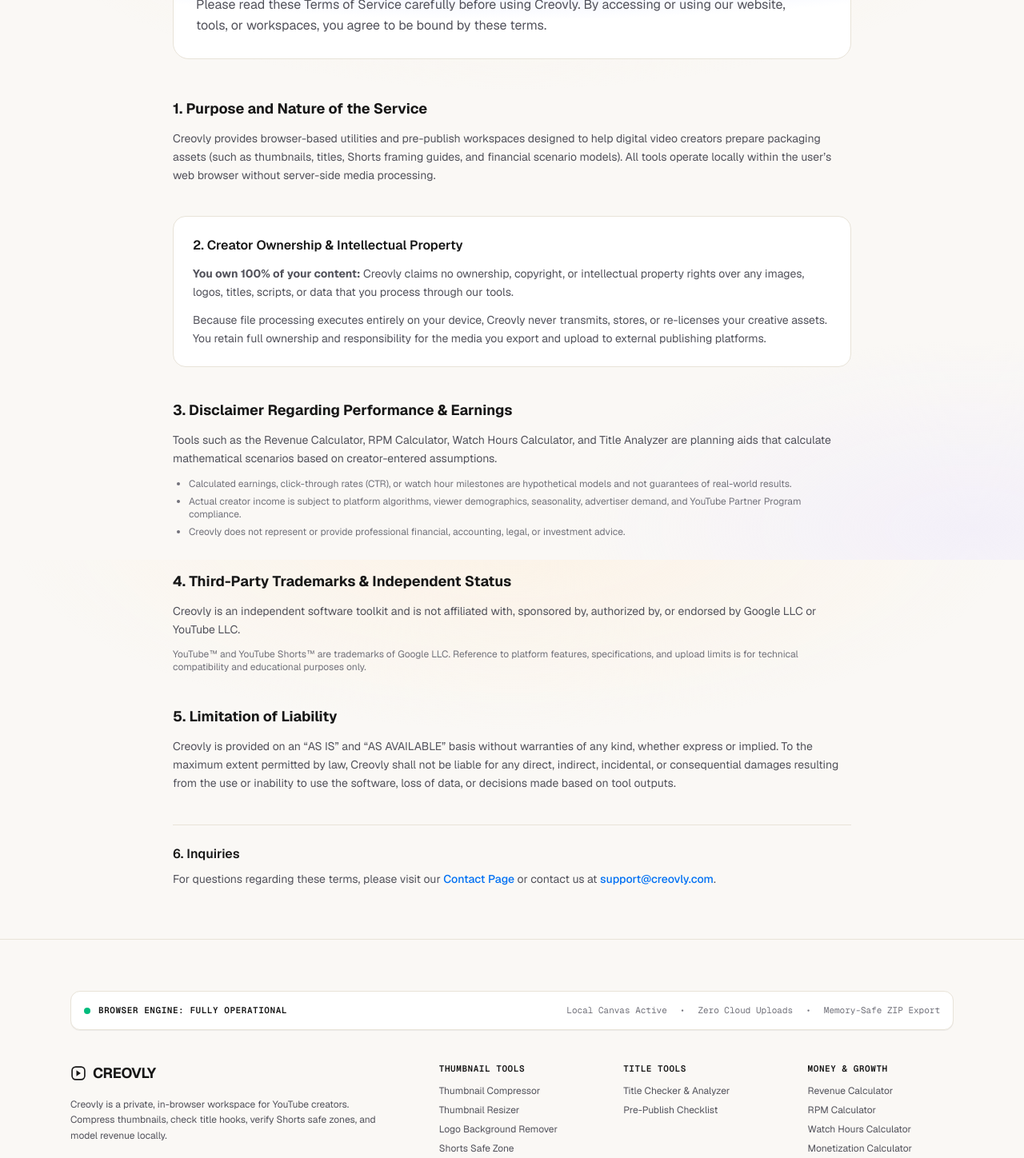
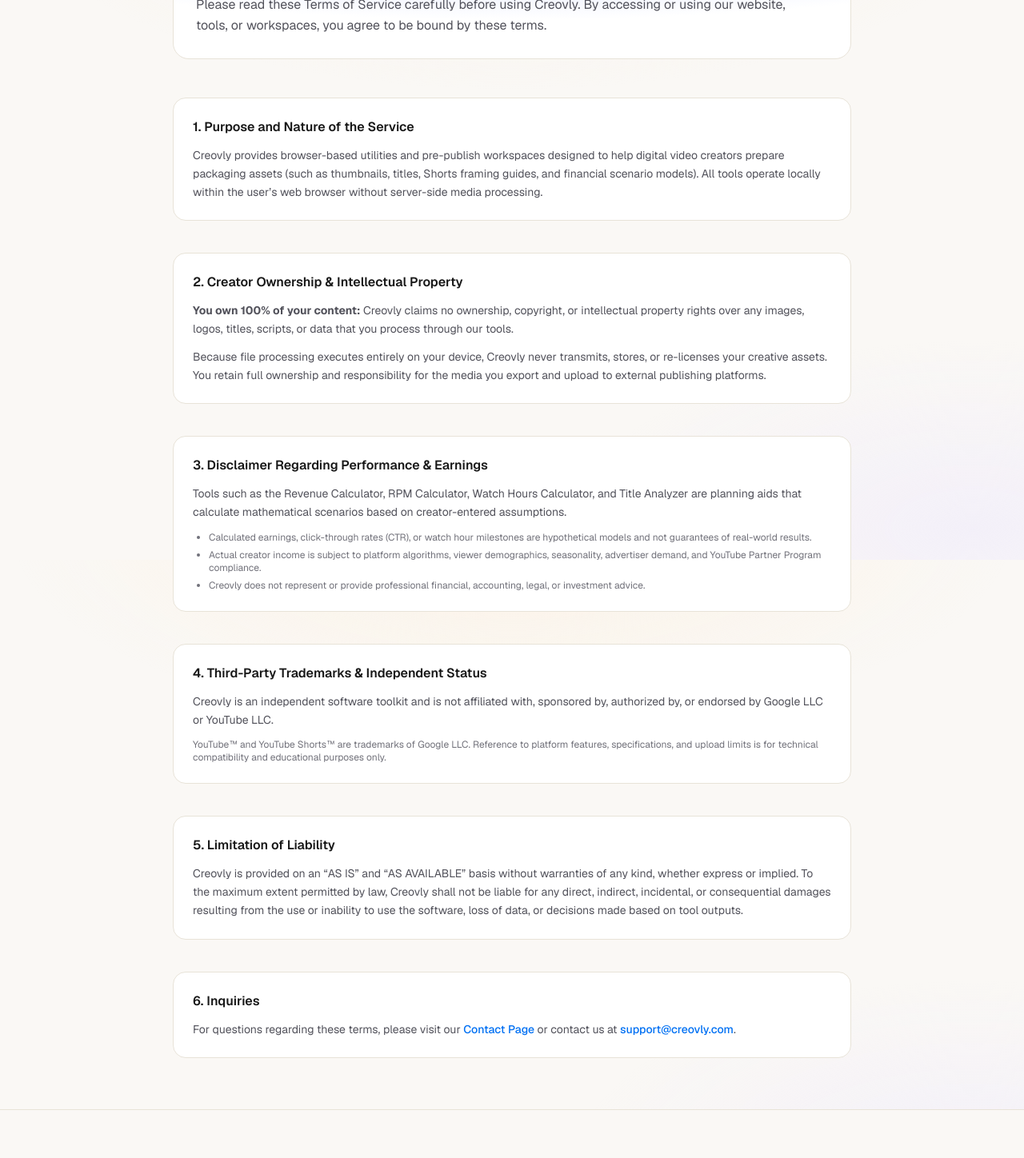
Before and after one commit to rushianandgaonkar/Creovly, a Next.js app: page /terms in a window 1280 px wide. Shown: the part 900-2348 px from the top of the page at 80% size. Built offline with nearby package versions, Linux system fonts and the light colour scheme.

Commit message:
style(legal): apply consistent bordered cards across 6 sections

```diff
--- a/app/terms/page.tsx
+++ b/app/terms/page.tsx
@@ -40,8 +40,8 @@ export default function TermsPage() {
 
       <div className="space-y-10 text-sm text-[var(--text-body)] leading-relaxed">
         {/* Purpose */}
-        <section className="space-y-3">
-          <h2 className="text-lg font-bold text-[var(--text-ink)]">
+        <section className="p-6 rounded-2xl border border-[var(--border-hairline)] bg-[var(--bg-canvas-elevated)] space-y-3">
+          <h2 className="text-base font-semibold text-[var(--text-ink)]">
             1. Purpose and Nature of the Service
           </h2>
           <p>
@@ -63,8 +63,8 @@ export default function TermsPage() {
         </section>
 
         {/* Disclaimers & Mathematical Scenarios */}
-        <section className="space-y-3">
-          <h2 className="text-lg font-bold text-[var(--text-ink)]">
+        <section className="p-6 rounded-2xl border border-[var(--border-hairline)] bg-[var(--bg-canvas-elevated)] space-y-3">
+          <h2 className="text-base font-semibold text-[var(--text-ink)]">
             3. Disclaimer Regarding Performance & Earnings
           </h2>
           <p>
@@ -78,8 +78,8 @@ export default function TermsPage() {
         </section>
 
         {/* Platform Trademark Notice */}
-        <section className="space-y-3">
-          <h2 className="text-lg font-bold text-[var(--text-ink)]">
+        <section className="p-6 rounded-2xl border border-[var(--border-hairline)] bg-[var(--bg-canvas-elevated)] space-y-3">
+          <h2 className="text-base font-semibold text-[var(--text-ink)]">
             4. Third-Party Trademarks & Independent Status
           </h2>
           <p>
@@ -91,8 +91,8 @@ export default function TermsPage() {
         </section>
 
         {/* Limitation of Liability */}
-        <section className="space-y-3">
-          <h2 className="text-lg font-bold text-[var(--text-ink)]">
+        <section className="p-6 rounded-2xl border border-[var(--border-hairline)] bg-[var(--bg-canvas-elevated)] space-y-3">
+          <h2 className="text-base font-semibold text-[var(--text-ink)]">
             5. Limitation of Liability
           </h2>
           <p>
@@ -101,7 +101,7 @@ export default function TermsPage() {
         </section>
 
         {/* Contact */}
-        <section className="pt-6 border-t border-[var(--border-hairline)] space-y-2">
+        <section className="p-6 rounded-2xl border border-[var(--border-hairline)] bg-[var(--bg-canvas-elevated)] space-y-3">
           <h2 className="text-base font-semibold text-[var(--text-ink)]">
             6. Inquiries
           </h2>
```
